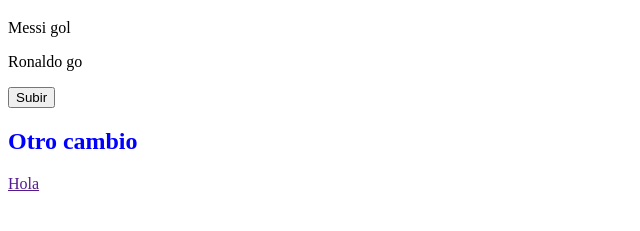
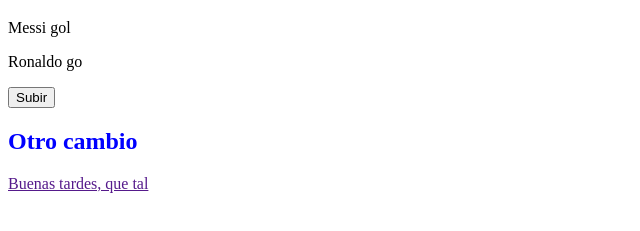
Before and after one commit to MatiAstor/CursoGit-Hub-, a plain HTML site: page index.html in a window 1280 px wide. Shown: the part 81-312 px from the top of the page, without its empty margins (0-640 px from the left). Drawn offline with Linux system fonts and the light colour scheme.

Commit message:
Se actualizo el Hola (Buenas tardes, que tal)

```diff
--- a/index.html
+++ b/index.html
@@ -14,7 +14,7 @@
         <button type="button">Subir</button>
         <h2 style="color: blue; border-radius: 10px;">Otro cambio</h2>
         <div>
-            <a href="">Hola</a>
+            <a href="">Buenas tardes, que tal</a>
         </div>
     </div>
 </body>
```
